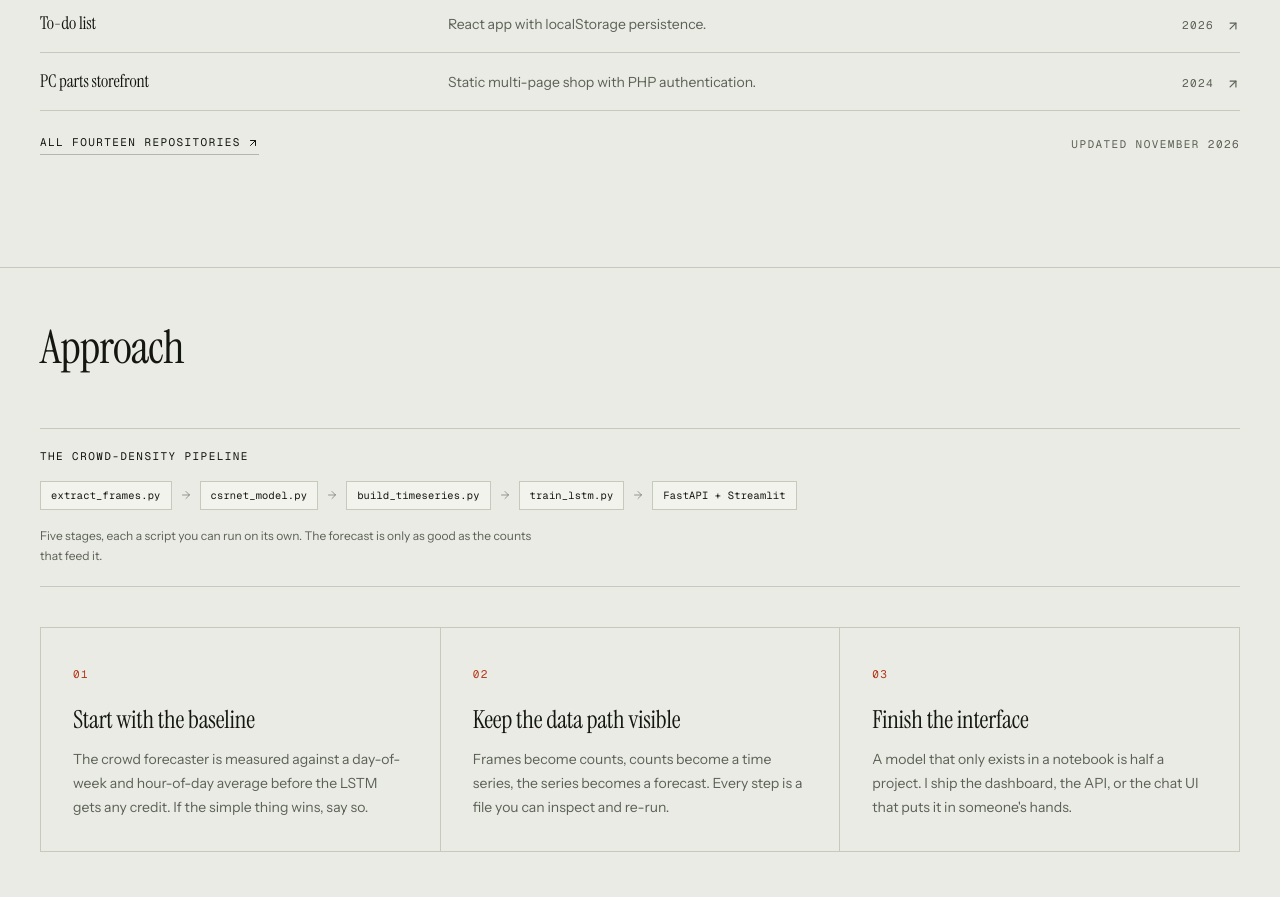
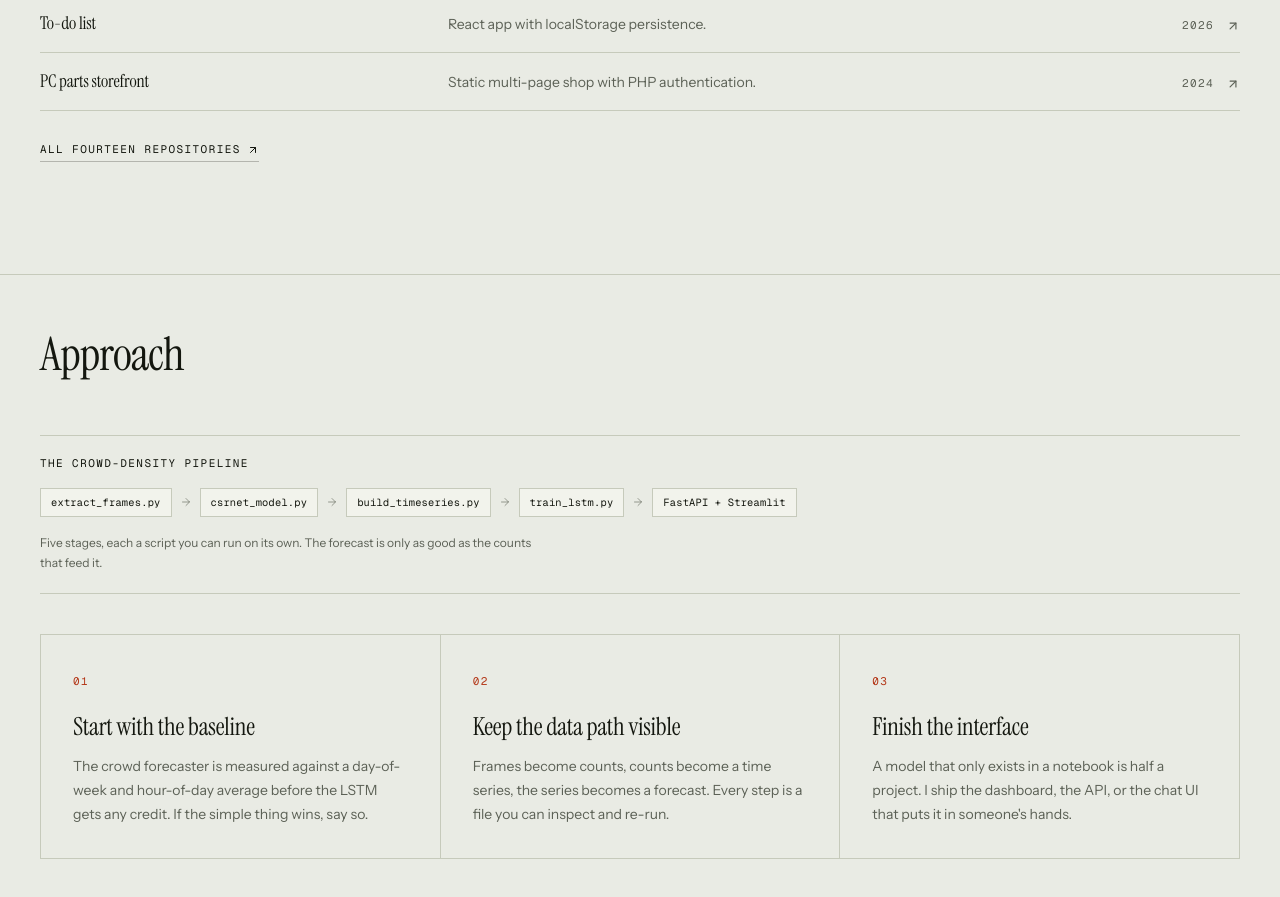
Before and after one commit to SamarthRachcha/Portfolio, a Next.js app: page / in a window 1280 px wide. Shown: the part 1860-2757 px from the top of the page. Built offline with nearby package versions, Linux system fonts and the light colour scheme.

Commit message:
Remove the archive updated stamp

```diff
--- a/components/archive-index.tsx
+++ b/components/archive-index.tsx
@@ -36,7 +36,7 @@ export function ArchiveIndex() {
         ))}
       </ul>
 
-      <div className="mt-6 flex flex-wrap items-center justify-between gap-4">
+      <div className="mt-6">
         <a
           href={`${GITHUB_URL}?tab=repositories`}
           target="_blank"
@@ -46,7 +46,6 @@ export function ArchiveIndex() {
           All fourteen repositories
           <ArrowUpRight aria-hidden="true" className="size-3" />
         </a>
-        <span className="label text-ink-muted">Updated November 2026</span>
       </div>
     </Reveal>
   );
```
